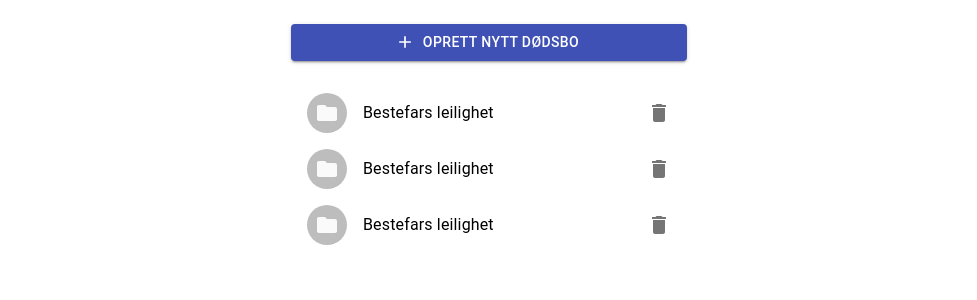
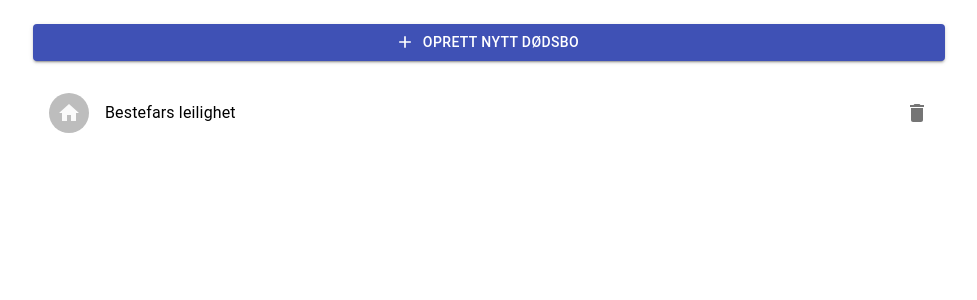
Before and after one commit to haryp2309/roddi-tdt4140, a React (Create React App) app: page /home in a window 1280 px wide. Shown: the top 300 px of the page, without its empty margins (151-1128 px from the left). Built offline with nearby package versions, Linux system fonts and the light colour scheme.

Commit message:
Lagt til dynamisk liste + global state(Context)

```diff
--- a/package.json
+++ b/package.json
@@ -22,6 +22,8 @@
     "react-router-dom": "^5.2.0",
     "react-scripts": "4.0.2",
     "typescript": "^4.1.3",
+    "uuid": "^8.3.2",
+    "uuidv4": "^6.2.6",
     "web-vitals": "^1.1.0"
   },
   "scripts": {
--- a/src/App.tsx
+++ b/src/App.tsx
@@ -1,19 +1,23 @@
-import React from 'react';
+import React, { useState } from 'react';
 import { BrowserRouter, Route, Switch } from 'react-router-dom';
 import Service from './components/Service';
 import Login from './screens/Login';
 import Home from './screens/Home';
+import { UserContext } from './components/UserContext';
 
+const initialState: string = '';
 
 const App: React.FC = () => {
-
+  const [id, setId] = useState(initialState)
   return (
     <BrowserRouter>
-      <Switch>
-        <Route path="/" exact component={Login} />
-        <Route path="/home" exact component={Home} />
-        <Route path = "/" component = {() => <div>404 - Page not found</div>}/>
-      </Switch>
+      <UserContext.Provider value={{ id, setId }}>
+        <Switch>
+          <Route path="/" exact component={Login} />
+          <Route path="/home" exact component={Home} />
+          <Route path="/" component={() => <div>404 - Page not found</div>} />
+        </Switch>
+      </UserContext.Provider>
     </BrowserRouter>
   );
 }
--- a/src/components/DødsboModal.tsx
+++ b/src/components/DødsboModal.tsx
@@ -12,6 +12,7 @@ import {
 } from '@material-ui/core';
 import AddIcon from '@material-ui/icons/Add';
 import CloseIcon from '@material-ui/icons/Close';
+import { v4 as uuidv4 } from 'uuid';
 
 const useStyles = makeStyles((theme) => ({
   container: {
@@ -71,23 +72,24 @@ const DødsboModal: React.FC<any> = (props) => {
 
   const handleClose = () => {
     setMembers([]);
-    props.closeModal();
+    setName('')
+    setDescription('')
+    props.close();
   }
 
   const handleSubmit = () => {
     props.getFormData({
+      id: uuidv4(),
       name: name,
       description: description,
       members: members.filter(member => member != "")
     })
-
-    setMembers([]);
-    props.closeModal()
+    handleClose()
   }
 
   return (
     <Modal
-      open={props.openModal}
+      open={props.visible}
       onClose={handleClose}
     >
       <Container className={`${classes.removeOutline} ${classes.container}`} maxWidth="sm" disableGutters>
@@ -159,7 +161,6 @@ const DødsboModal: React.FC<any> = (props) => {
           <Button
             className={classes.submitButton}
             fullWidth
-            type="submit"
             variant="contained"
             color="primary"
             onClick={handleSubmit}
--- /dev/null
+++ b/src/components/UserContext.tsx
@@ -0,0 +1,8 @@
+import React, {createContext} from 'react';
+
+interface User {
+    id?: string;
+    setId?: any;
+}
+
+export const UserContext = createContext<User>({});
--- a/src/screens/Home.tsx
+++ b/src/screens/Home.tsx
@@ -1,90 +1,99 @@
-import React from 'react';
-import {useState} from 'react';
+import React, { useContext } from 'react';
+import { useState, useEffect } from 'react';
 
 import { makeStyles, createStyles } from '@material-ui/core/styles';
-import { Container,
+import {
+  Container,
   Button,
   List,
   ListItem,
   ListItemAvatar,
   Avatar,
   ListItemText,
-    ListItemSecondaryAction } from '@material-ui/core';
-import FolderIcon from '@material-ui/icons/Folder';
+  ListItemSecondaryAction
+} from '@material-ui/core';
+import HomeIcon from '@material-ui/icons/Home';
 import IconButton from '@material-ui/core/IconButton';
 import DeleteIcon from '@material-ui/icons/Delete';
 import AddIcon from '@material-ui/icons/Add';
 
 import DødsboModal from '../components/DødsboModal';
-
+import Service from '../components/Service';
+import { UserContext } from '../components/UserContext';
 
 interface Props { }
 
+const dummy = <ListItem button key={0}>
+  <ListItemAvatar>
+    <Avatar>
+      <HomeIcon />
+    </Avatar>
+  </ListItemAvatar>
+  <ListItemText
+    primary="Bestefars leilighet"
+  />
+  <ListItemSecondaryAction>
+    <IconButton edge="end" aria-label="delete">
+      <DeleteIcon />
+    </IconButton>
+  </ListItemSecondaryAction>
+</ListItem>
 
 const Home: React.FC<Props> = () => {
-    const [dense, setDense] = useState(false);
-    const [secondary, setSecondary] = useState(false);
+  const [dodsboTable, setDodsboTable] = useState([dummy]);
+  const [modalVisible, setModalVisible] = useState(false);
   const classes = useStyles();
+  const {id, setId} = useContext(UserContext);
 
-    //KODE TIL MODAL
-    const [openModal, setOpenModal] = React.useState(false);
+  useEffect(() => {
+    //TODO implement first render FireStore GET request
+  }, [])
 
-    const closeModal = () => {
-      setOpenModal(false);
+  const handleModal = () => {
+    setModalVisible(!modalVisible);
   }
 
-    const getFormData = (obj: {name: string; description: string}) => {
-      console.log(obj);
-      return obj;
-    }
-    //KODE TIL MODAL SLUTT
+  const saveDodsbo = (obj: { id: string; name: string; description: string; members: string; }) => {
+    //Adding new dodsbo to local table
+    setDodsboTable([...dodsboTable,
+    <ListItem button key={obj.id}>
+      <ListItemAvatar >
+        <Avatar>
+          <HomeIcon />
+        </Avatar>
+      </ListItemAvatar>
+      <ListItemText
+        primary={obj.name}
+      />
+      <ListItemSecondaryAction>
+        <IconButton edge="end" aria-label="delete">
+          <DeleteIcon />
+        </IconButton>
+      </ListItemSecondaryAction>
+    </ListItem>])
 
-    function generate(element: any) {
-        return [0, 1, 2].map((value) =>
-          React.cloneElement(element, {
-            key: value,
-          }),
-        );
+    //Adding dodbo to FireStore:
+    //Service.addDodsboObject(JSON.stringify(obj))
   }
 
   return (
-        <Container component="main" maxWidth="xs">
+    <Container component="main" maxWidth="md">
       <Button
         startIcon={<AddIcon />}
         fullWidth
         variant="contained"
         color="primary"
         className={classes.submit}
-                onClick={() => {
-                  setOpenModal(true);
-                }}
+        onClick={handleModal}
       >
         Oprett Nytt Dødsbo
         </Button >
-        <List dense={dense}>
-              {generate(
-                <ListItem>
-                  <ListItemAvatar>
-                    <Avatar>
-                      <FolderIcon />
-                    </Avatar>
-                  </ListItemAvatar>
-                  <ListItemText
-                    primary="Bestefars leilighet"
-                    secondary={secondary ? 'Secondary text' : null}
-                  />
-                  <ListItemSecondaryAction>
-                    <IconButton edge="end" aria-label="delete">
-                      <DeleteIcon />
-                    </IconButton>
-                  </ListItemSecondaryAction>
-                </ListItem>,
-              )}
+      <List dense={false}>
+        {dodsboTable.map(dodsbo => {
+          return dodsbo
+        })}
       </List>
-
-            <DødsboModal openModal={openModal} closeModal={closeModal} getFormData={getFormData}></DødsboModal>
-
-
+      <DødsboModal visible={modalVisible} close={handleModal} getFormData={saveDodsbo}></DødsboModal>
     </Container>
   );
 }
--- a/src/screens/Login.tsx
+++ b/src/screens/Login.tsx
@@ -1,4 +1,4 @@
-import React from 'react';
+import React, {useContext} from 'react';
 import {Link, RouteComponentProps} from 'react-router-dom';
 
 import firebase from "firebase";
@@ -18,15 +18,19 @@ import LockOutlinedIcon from '@material-ui/icons/LockOutlined';
 import Typography from '@material-ui/core/Typography';
 import Container from '@material-ui/core/Container';
 
+import { UserContext } from '../components/UserContext';
+
 interface Props extends RouteComponentProps {};
 
 // https://material-ui.com/getting-started/templates/
 
 const Login: React.FC<Props> = ({history}) => {
+  const {id, setId} = useContext(UserContext)
   const classes = useStyles();
 
   const handleLogin = () => {
     history.push('/home')
+    setId("userID")
   }
 
   return (
```
Also changed, not shown: 1 other file (tests, documents, lock files or other folders). Lines whose indentation alone changed are shown as unchanged.
